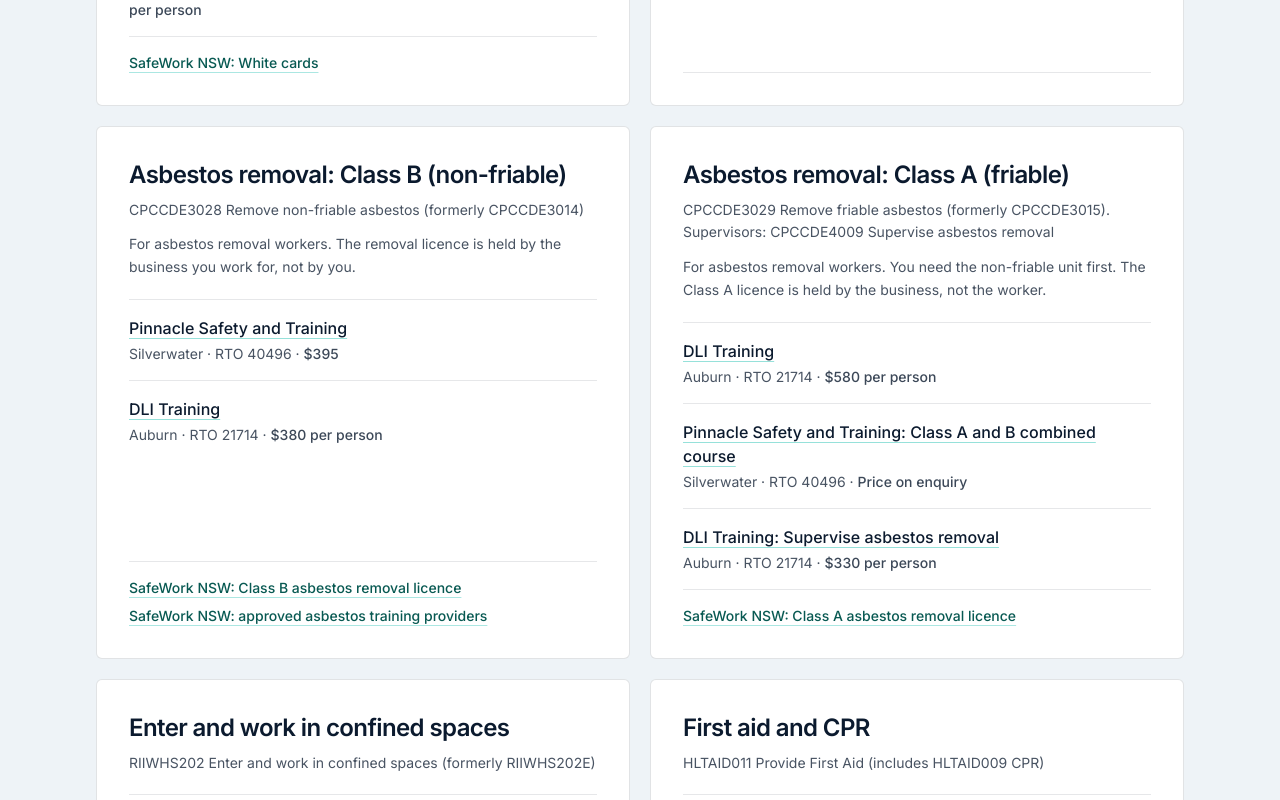
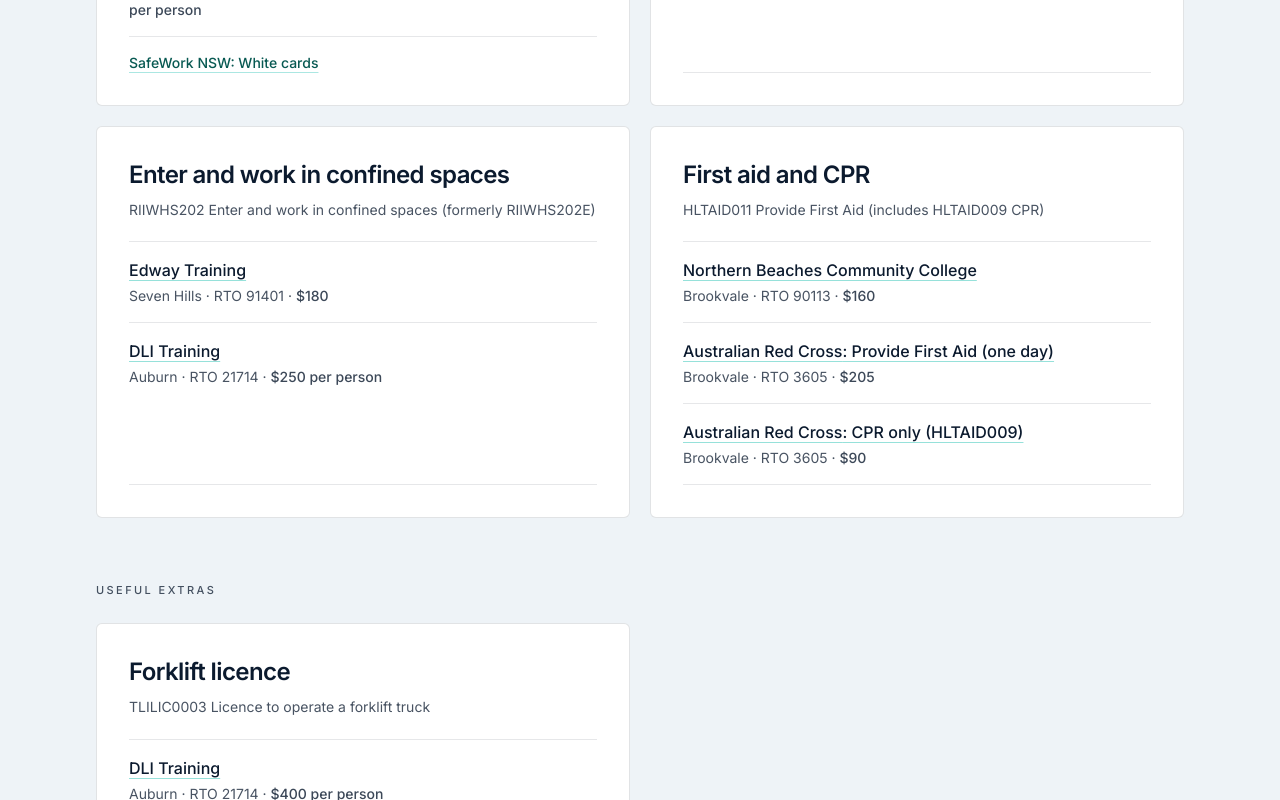
Before and after one commit to curiouscitizen11/MS-Workforce, a Next.js app: page /candidates in a window 1280 px wide. Shown: the part 4240-5040 px from the top of the page. Built offline with nearby package versions, Linux system fonts and the light colour scheme.

Commit message:
Candidates ticket guide: remove the two asbestos removal course entries (Class A and B), so no Class A/B text remains on the site (requested by Mav 25 Oct)

```diff
--- a/components/tickets.ts
+++ b/components/tickets.ts
@@ -71,64 +71,6 @@
     ],
   },
   {
-    title: "Asbestos removal: Class B (non-friable)",
-    code: "CPCCDE3028 Remove non-friable asbestos (formerly CPCCDE3014)",
-    note: "For asbestos removal workers. The removal licence is held by the business you work for, not by you.",
-    providers: [
-      {
-        name: "Pinnacle Safety and Training",
-        rto: "40496",
-        location: "Silverwater",
-        price: "$395",
-        href: "https://www.pinnaclesafety.com.au/courses/asbestos-safety/remove-non-friable-asbestos-training/greater-sydney",
-      },
-      {
-        name: "DLI Training",
-        rto: "21714",
-        location: "Auburn",
-        price: "$380 per person",
-        href: "https://www.dlitraining.edu.au/remove-non-friable-asbestos-training-course/",
-      },
-    ],
-    official: [
-      { label: "SafeWork NSW: Class B asbestos removal licence", href: "https://www.safework.nsw.gov.au/licences-and-registrations/licences/class-b-asbestos-removal-licence" },
-      { label: "SafeWork NSW: approved asbestos training providers", href: "https://www.safework.nsw.gov.au/hazards-a-z/asbestos/training2/safework-approved-rtos" },
-    ],
-  },
-  {
-    title: "Asbestos removal: Class A (friable)",
-    code: "CPCCDE3029 Remove friable asbestos (formerly CPCCDE3015). Supervisors: CPCCDE4009 Supervise asbestos removal",
-    note: "For asbestos removal workers. You need the non-friable unit first. The Class A licence is held by the business, not the worker.",
-    providers: [
-      {
-        name: "DLI Training",
-        rto: "21714",
-        location: "Auburn",
-        price: "$580 per person",
-        href: "https://www.dlitraining.edu.au/remove-friable-asbestos/",
-      },
-      {
-        name: "Pinnacle Safety and Training",
-        rto: "40496",
-        location: "Silverwater",
-        price: "Price on enquiry",
-        href: "https://www.pinnaclesafety.com.au/courses/asbestos-safety/remove-non-friable-and-friable-asbestos-class-a-and-b/greater-sydney",
-        label: "Class A and B combined course",
-      },
-      {
-        name: "DLI Training",
-        rto: "21714",
-        location: "Auburn",
-        price: "$330 per person",
-        href: "https://www.dlitraining.edu.au/supervise-asbestos-removal-training/",
-        label: "Supervise asbestos removal",
-      },
-    ],
-    official: [
-      { label: "SafeWork NSW: Class A asbestos removal licence", href: "https://www.safework.nsw.gov.au/licences-and-registrations/licences/class-a-asbestos-removal-licence" },
-    ],
-  },
-  {
     title: "Enter and work in confined spaces",
     code: "RIIWHS202 Enter and work in confined spaces (formerly RIIWHS202E)",
     providers: [
```
